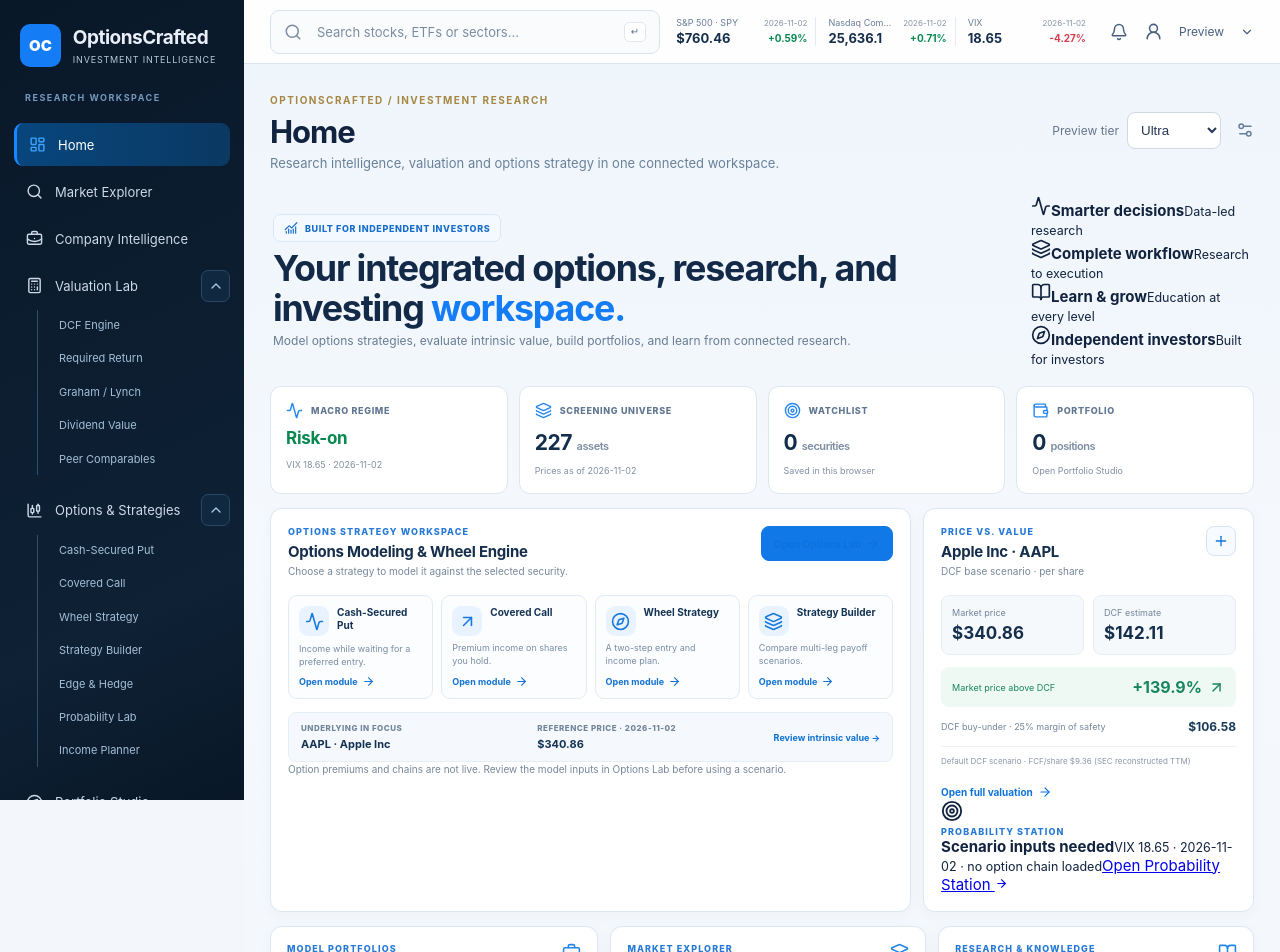
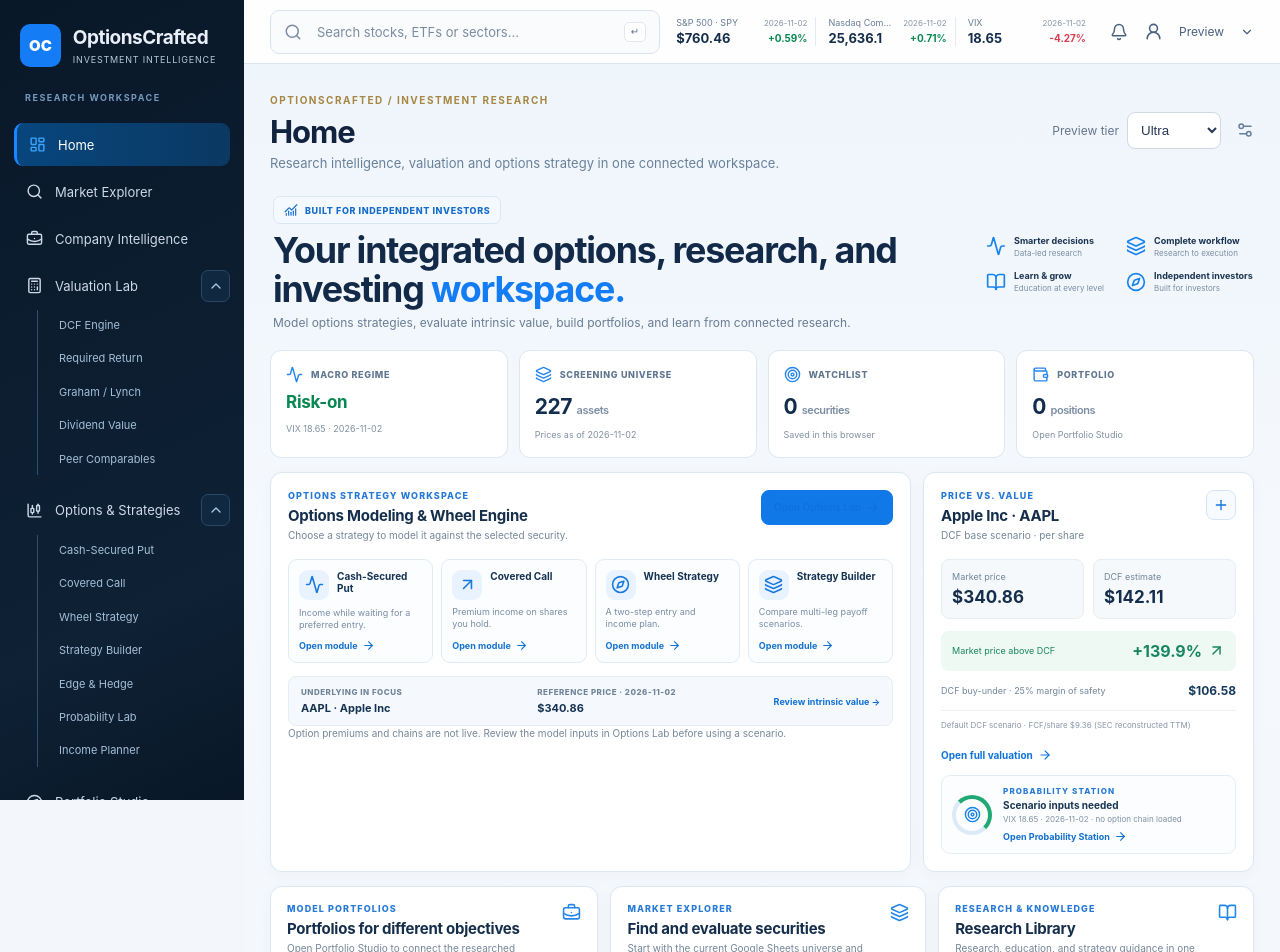
Before and after one commit to piergiorgiorocchini-maker/optioncrafted-tools-demo, a React (Vite) app in the folder platform-app/: page / in a window 1280 px wide. Shown: the top 952 px of the page. Built offline with nearby package versions, Linux system fonts and the light colour scheme.

Commit message:
Complete home mockup cues and probability card

```diff
--- a/platform-app/src/components/home-dashboard.css
+++ b/platform-app/src/components/home-dashboard.css
@@ -95,3 +95,22 @@
 .home-shortcut-grid a svg{color:#1781e8}
 @media(max-width:1180px){.home-ecosystem-grid{grid-template-columns:repeat(2,minmax(0,1fr))}.home-library-card{grid-column:1/-1}.home-welcome{align-items:flex-start}.home-welcome-actions{max-width:230px}}
 @media(max-width:760px){.home-ecosystem-grid{grid-template-columns:1fr}.home-library-card{grid-column:auto}.home-welcome{display:grid;gap:13px}.home-welcome-actions{max-width:none;justify-content:flex-start}.home-welcome h2{font-size:28px}.home-feature-grid{grid-template-columns:minmax(0,1fr)}.home-lower-grid{grid-template-columns:minmax(0,1fr)}}
+
+
+/* Mockup-style workflow cues and the Probability Station entry point. */
+.home-promise-points{display:grid;grid-template-columns:repeat(2,minmax(125px,1fr));gap:12px 15px;max-width:390px}
+.home-promise-points>div{display:flex;align-items:center;gap:8px;min-width:0}
+.home-promise-points>div>svg{flex:none;color:#1683f0}
+.home-promise-points span{display:grid;gap:2px;min-width:0}
+.home-promise-points strong{font-size:9px;color:#193451;white-space:nowrap}
+.home-promise-points small{font-size:8px;color:#7a8ea3;line-height:1.3}
+.home-probability-teaser{display:flex;align-items:center;gap:11px;margin-top:12px;padding:10px;border:1px solid #e3edf6;border-radius:9px;background:#fbfdff}
+.home-probability-ring{width:40px;height:40px;flex:none;border:4px solid #dceaf7;border-top-color:#21a975;border-right-color:#21a975;border-radius:50%;display:grid;place-items:center;color:#1681e8}
+.home-probability-ring svg{width:17px;height:17px}
+.home-probability-teaser>div{display:grid;gap:3px;min-width:0}
+.home-probability-teaser .home-eyebrow{font-size:8px}
+.home-probability-teaser strong{font-size:10px;color:#193653}
+.home-probability-teaser small{font-size:8px;color:#8091a4;line-height:1.3}
+.home-probability-teaser a{display:inline-flex;align-items:center;gap:4px;margin-top:2px;color:#126fce;font-size:9px;font-weight:750;text-decoration:none}
+@media(max-width:1050px){.home-promise-points{grid-template-columns:repeat(2,minmax(110px,1fr));max-width:300px}.home-promise-points small{display:none}}
+@media(max-width:760px){.home-promise-points{max-width:none;width:100%;grid-template-columns:repeat(2,minmax(120px,1fr));gap:9px}.home-promise-points>div{padding:7px;border:1px solid #e5edf5;border-radius:8px;background:#fff}.home-promise-points strong{white-space:normal}}
```
